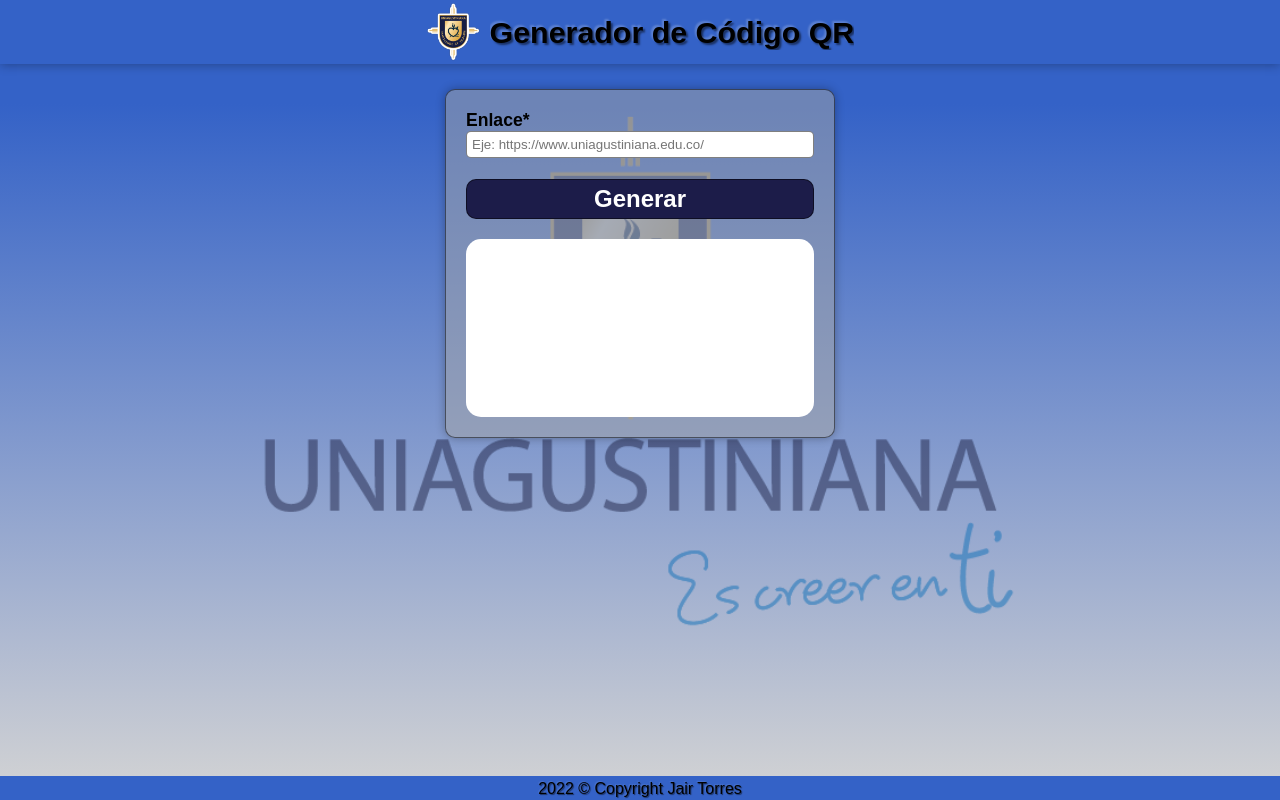
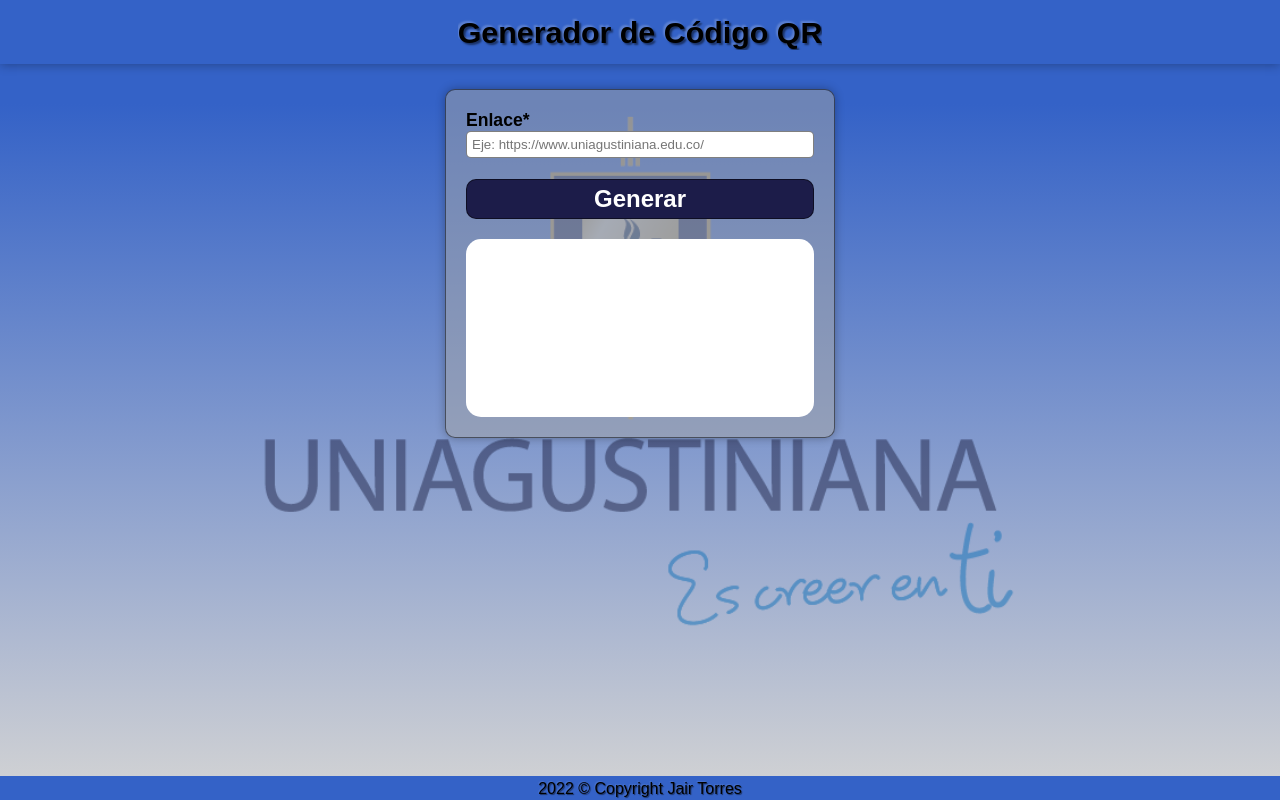
Before and after one commit to JairTorres1003/Generador-QR, a plain HTML site: page index.html in a window 1280 px wide. Drawn offline with Linux system fonts and the light colour scheme.

Commit message:
Update index.html

```diff
--- a/index.html
+++ b/index.html
@@ -11,7 +11,7 @@
 </head>
 <body>
     <header>
-        <img src="images/logo-Uniagustiniana.png" id="logo-Uniagustiniana">
+        <!-- <img src="images/logo-Uniagustiniana.png" id="logo-Uniagustiniana"> -->
         <h1>Generador de Código QR</h1>
     </header>
     <main>
```
